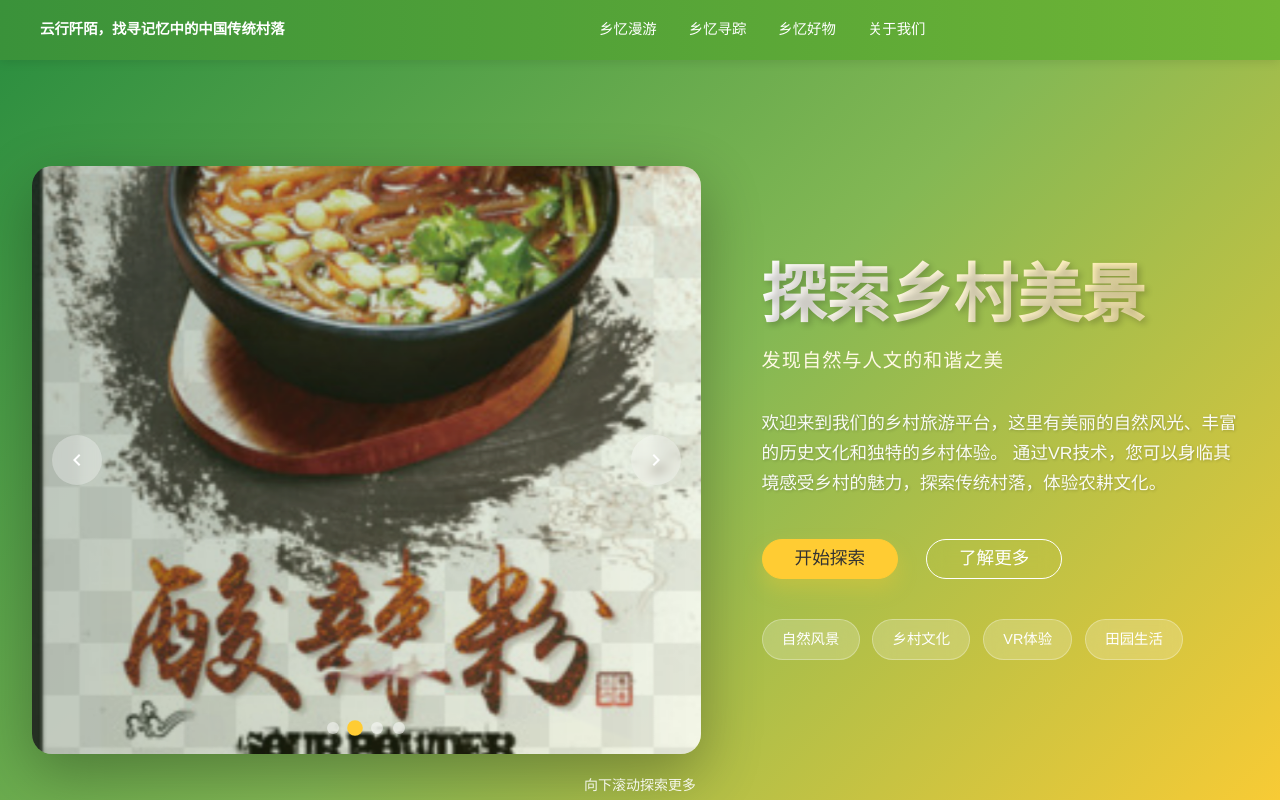
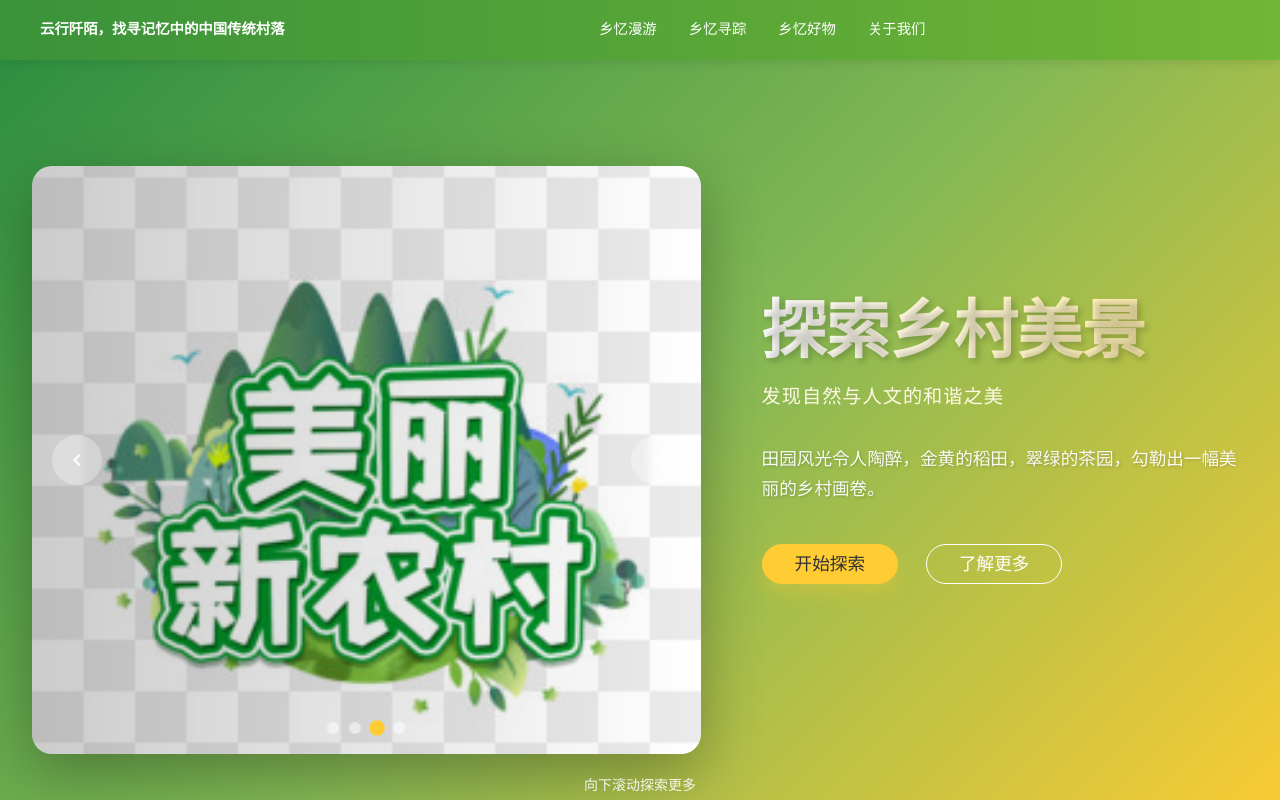
Before and after one commit to shangwu102/shangwu-village, a Vue app: page / in a window 1280 px wide. Built offline with nearby package versions, Linux system fonts and the light colour scheme.

Commit message:
文字跟着图片动态切换

```diff
--- a/src/views/HomeView.vue
+++ b/src/views/HomeView.vue
@@ -59,8 +59,7 @@
               <h1 class="hero-title">探索乡村美景</h1>
               <div class="hero-subtitle">发现自然与人文的和谐之美</div>
               <p class="hero-description">
-                欢迎来到我们的乡村旅游平台，这里有美丽的自然风光、丰富的历史文化和独特的乡村体验。
-                通过VR技术，您可以身临其境感受乡村的魅力，探索传统村落，体验农耕文化。
+                {{ carouselSlides[currentSlide].description }}
               </p>
 
               <!-- 按钮组 -->
@@ -74,12 +73,6 @@
               </div>
 
               <!-- 特色标签 -->
-              <div class="hero-tags">
-                <span class="tag">自然风景</span>
-                <span class="tag">乡村文化</span>
-                <span class="tag">VR体验</span>
-                <span class="tag">田园生活</span>
-              </div>
             </div>
           </div>
         </div>
@@ -162,19 +155,23 @@ import image4 from '../assets/SyaZvCEVZv.jpg'
 const carouselSlides = ref([
   {
     image: image1,
-    title: '乡村风景1'
+    title: '乡村风景1',
+    description: '这里有连绵起伏的青山绿水，空气清新，环境优美，是逃离都市喧嚣的理想去处。'
   },
   {
     image: image2,
-    title: '乡村风景2'
+    title: '乡村风景2',
+    description: '传统村落保存完好，青瓦白墙，小桥流水，展现了中国乡村的独特魅力和历史底蕴。'
   },
   {
     image: image3,
-    title: '乡村风景3'
+    title: '乡村风景3',
+    description: '田园风光令人陶醉，金黄的稻田，翠绿的茶园，勾勒出一幅美丽的乡村画卷。'
   },
   {
     image: image4,
-    title: '乡村风景4'
+    title: '乡村风景4',
+    description: '通过VR技术，您可以身临其境感受乡村的四季变化，体验农耕文化，了解乡村生活。'
   }
 ])
 
@@ -198,7 +195,7 @@ const prevSlide = () => {
 const startCarousel = () => {
   carouselTimer = setInterval(() => {
     nextSlide()
-  }, 5000)
+  }, 2000)
 }
 
 const stopCarousel = () => {
@@ -667,28 +664,7 @@ onUnmounted(() => {
   background-color: rgba(255, 255, 255, 0.2);
 }
 
-/* 标签样式 */
-.hero-tags {
-  display: flex;
-  flex-wrap: wrap;
-  gap: 0.8rem;
-}
 
-.tag {
-  background-color: rgba(255, 255, 255, 0.2);
-  color: white;
-  padding: 0.5rem 1.2rem;
-  border-radius: 50px;
-  font-size: 0.9rem;
-  backdrop-filter: blur(10px);
-  border: 1px solid rgba(255, 255, 255, 0.3);
-  transition: all 0.3s ease;
-}
-
-.tag:hover {
-  background-color: rgba(255, 255, 255, 0.3);
-  transform: translateY(-2px);
-}
 
 /* 动画效果 */
 @keyframes fadeInUp {
```
